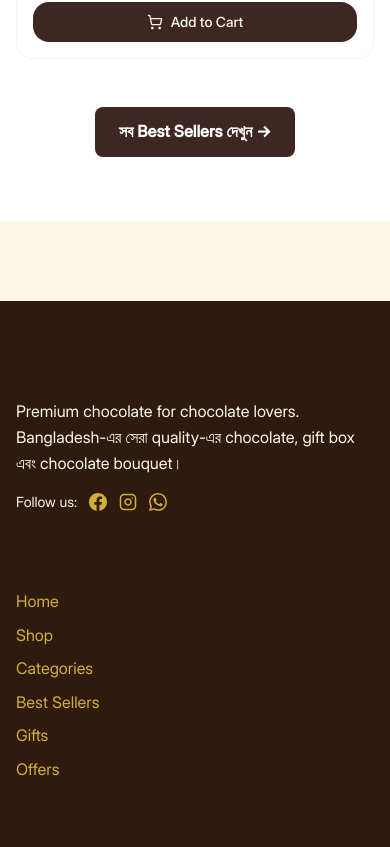
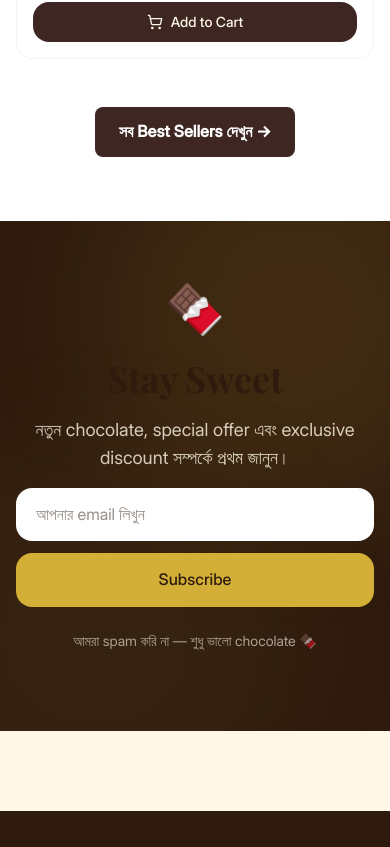
Before and after one commit to zahidul2001/cocavyn-ecommerce, a Next.js app: page / in a window 390 px wide. Shown: the part 6197-7044 px from the top of the page. Built offline with nearby package versions, Linux system fonts and the light colour scheme.

Commit message:
Stage 4.13: Newsletter section with subscribe form UI

```diff
--- a/app/page.tsx
+++ b/app/page.tsx
@@ -3,6 +3,7 @@ import Features from "@/components/home/Features";
 import Categories from "@/components/home/Categories";
 import FeaturedProducts from "@/components/home/FeaturedProducts";
 import BestSellers from "@/components/home/BestSellers";
+import Newsletter from "@/components/home/Newsletter";
 
 export default function Home() {
   return (
@@ -12,6 +13,7 @@ export default function Home() {
       <Categories />
       <FeaturedProducts />
       <BestSellers />
+      <Newsletter />
     </main>
   );
 }
--- /dev/null
+++ b/components/home/Newsletter.tsx
@@ -0,0 +1,113 @@
+"use client";
+
+import { useState } from "react";
+
+// ============================================
+// COCAVYN - Newsletter Section
+// Homepage-এ email subscribe form
+// NOTE: Real subscription in Stage 17 (CMS)
+// ============================================
+
+export default function Newsletter() {
+  const [email, setEmail] = useState("");
+  const [submitted, setSubmitted] = useState(false);
+
+  const handleSubmit = (e: React.FormEvent) => {
+    e.preventDefault();
+    if (!email) return;
+
+    // TODO: Stage 17 - Real subscription to database
+    setSubmitted(true);
+    setEmail("");
+
+    // Reset success message after 5 seconds
+    setTimeout(() => setSubmitted(false), 5000);
+  };
+
+  return (
+    <section className="relative bg-cocoa-dark py-16 md:py-20 overflow-hidden">
+      {/* Decorative Background */}
+      <div className="absolute inset-0 overflow-hidden pointer-events-none">
+        <div className="absolute -top-24 -right-24 w-96 h-96 rounded-full bg-gold/10 blur-3xl" />
+        <div className="absolute -bottom-24 -left-24 w-96 h-96 rounded-full bg-gold/5 blur-3xl" />
+      </div>
+
+      <div className="relative container-custom">
+        <div className="max-w-2xl mx-auto text-center">
+          {/* Icon */}
+          <div className="text-5xl md:text-6xl mb-6">🍫</div>
+
+          {/* Heading */}
+          <h2 className="font-serif text-3xl md:text-5xl font-bold text-gold mb-4">
+            Stay Sweet
+          </h2>
+
+          {/* Subtitle */}
+          <p className="text-cream/80 text-lg mb-8 max-w-lg mx-auto">
+            নতুন chocolate, special offer এবং exclusive discount সম্পর্কে
+            প্রথম জানুন।
+          </p>
+
+          {/* Form */}
+          {submitted ? (
+            <div className="bg-success/20 border border-success/30 rounded-xl px-6 py-4 inline-flex items-center gap-3">
+              <CheckCircleIcon />
+              <span className="text-cream font-medium">
+                ধন্যবাদ! আপনি সফলভাবে subscribe করেছেন। 🎉
+              </span>
+            </div>
+          ) : (
+            <form
+              onSubmit={handleSubmit}
+              className="flex flex-col sm:flex-row gap-3 max-w-md mx-auto"
+            >
+              <input
+                type="email"
+                placeholder="আপনার email লিখুন"
+                value={email}
+                onChange={(e) => setEmail(e.target.value)}
+                required
+                className="flex-1 px-5 py-3.5 rounded-lg bg-white text-cocoa-dark placeholder:text-gray focus:outline-none focus:ring-2 focus:ring-gold border-0"
+              />
+              <button
+                type="submit"
+                className="bg-gold text-cocoa-dark px-8 py-3.5 rounded-lg font-medium hover:bg-gold-dark transition-colors whitespace-nowrap"
+              >
+                Subscribe
+              </button>
+            </form>
+          )}
+
+          {/* Privacy Note */}
+          <p className="text-cream/60 text-sm mt-6">
+            আমরা spam করি না — শুধু ভালো chocolate 🍫
+          </p>
+        </div>
+      </div>
+    </section>
+  );
+}
+
+// ============================================
+// Icons
+// ============================================
+
+function CheckCircleIcon() {
+  return (
+    <svg
+      xmlns="http://www.w3.org/2000/svg"
+      width="20"
+      height="20"
+      viewBox="0 0 24 24"
+      fill="none"
+      stroke="currentColor"
+      strokeWidth="2.5"
+      strokeLinecap="round"
+      strokeLinejoin="round"
+      className="text-success shrink-0"
+    >
+      <path d="M22 11.08V12a10 10 0 1 1-5.93-9.14" />
+      <polyline points="22 4 12 14.01 9 11.01" />
+    </svg>
+  );
+}
```
